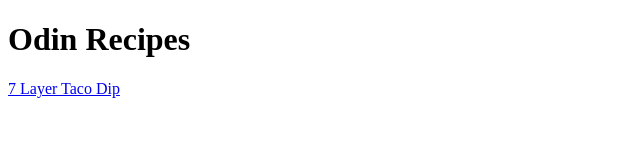
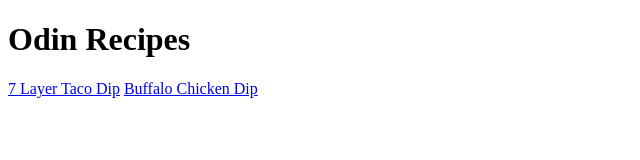
Before and after one commit to jjlai-hub/odin-recipes, a plain HTML site: page index.html in a window 1280 px wide. Shown: the whole page, without its empty margins (0-640 px from the left). Drawn offline with Linux system fonts and the light colour scheme.

Commit message:
Add link to recipe page

```diff
--- a/index.html
+++ b/index.html
@@ -8,5 +8,6 @@
     <body>
         <h1>Odin Recipes</h1>
         <a href="./recipes/7LayerTacoDip.html">7 Layer Taco Dip</a>
+        <a href="./recipes/BuffaloChickenDip.html">Buffalo Chicken Dip</a>
     </body>
 </html>
```
